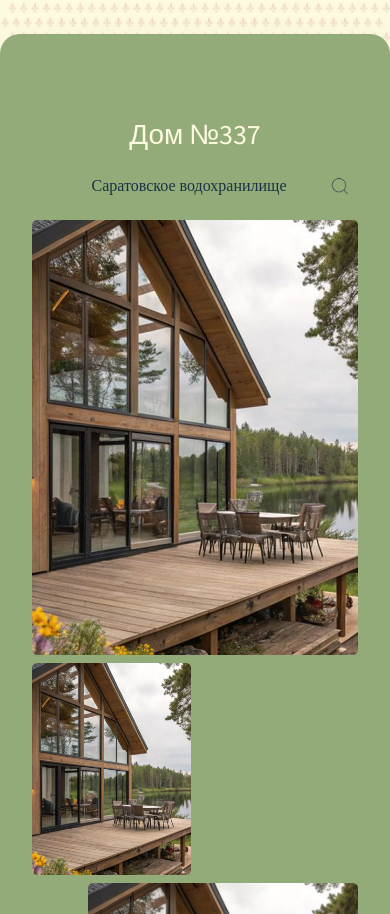
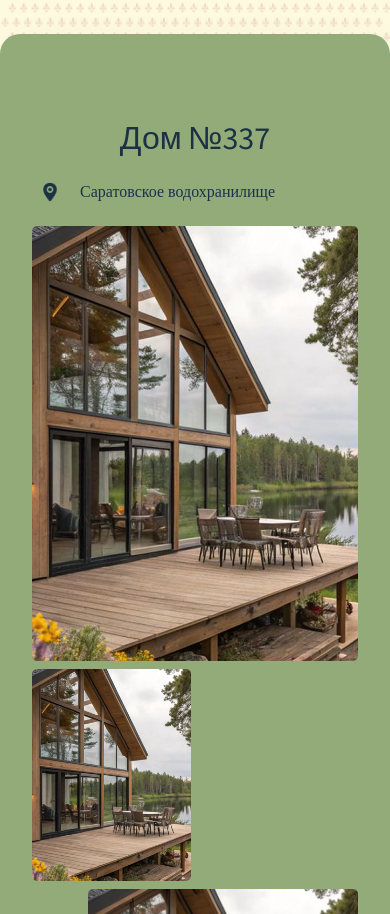
Before and after one commit to Varvara168/premium-site, a React (Vite) app: page / in a window 390 px wide. Shown: the part 1314-2228 px from the top of the page. Built offline with nearby package versions, Linux system fonts and the light colour scheme; a web font is replaced by a local one.

Commit message:
mobile best-offer

```diff
--- a/src/components/HeroPage.tsx
+++ b/src/components/HeroPage.tsx
@@ -10,6 +10,7 @@ import map from "../assets/map.png"
 import img1 from "../assets/1_png.png"
 import img2 from "../assets/2_png.png"
 import liesure from "../assets/image 158.png"
+import mappointIcon from "../assets/map_point.png"
 
 export default function Hero() {
   const [showSearchInput, setShowSearchInput] = useState(false)
@@ -236,19 +237,18 @@ export default function Hero() {
         {/* Mobile: custom layout per spec (6-column grid) */}
         <div className="block lg:hidden w-full mt-6">
           <div className="text-center">
-            <h2 className="font-medium text-[#FEFAE0] text-[28px] serif-display">Дом №337</h2>
+            <h2 className="font-medium text-[#1C3144] text-[32px] serif-display">Дом №337</h2>
           </div>
 
-          <div className="flex items-center justify-between mt-3 ">
-            <div className="w-6 h-6" />
-            <p className="text-[16px] font-medium miama text-[#1C3144]">Саратовское водохранилище</p>
+          <div className="flex items-center gap-3 mt-3">
             <button
               type="button"
               className="inline-flex items-center justify-center p-2 bg-transparent"
-              aria-label="search"
+              aria-label="mappoint"
             >
-              <img src={searchIcon} alt="search" className="h-5 w-5" />
+              <img src={mappointIcon} alt="mappoint" className="h-5 w-5" />
             </button>
+            <p className="text-[16px] font-medium miama text-[#1C3144]">Саратовское водохранилище</p>
           </div>
 
           <div className="grid grid-cols-6 gap-2 mt-4">
```
Also changed, not shown: src/assets/map_point.png (added).
